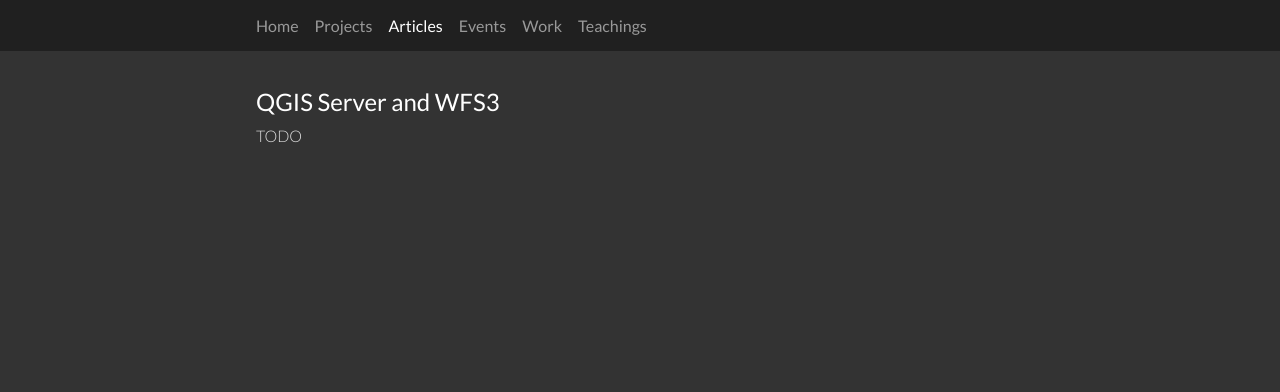
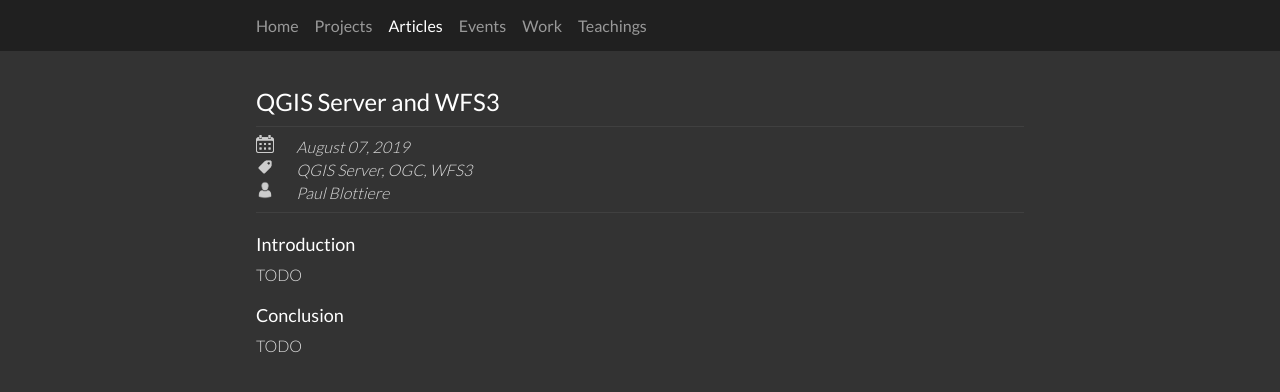
Before and after one commit to pblottiere/pblottiere.github.io, a Jekyll site: the page built from _posts/2019-08-07-wfs3.md, in a window 1280 px wide. Shown: the top 392 px of the page. Built offline with Jekyll 4.4.1, drawn with Linux system fonts in a browser that asks for light colours; comment, search, counter and statistics services are not loaded.

Commit message:
Add header

```diff
--- a/_posts/2019-08-07-wfs3.md
+++ b/_posts/2019-08-07-wfs3.md
@@ -6,4 +6,28 @@ active: Articles
 
 # QGIS Server and WFS3
 
+<hr>
+{:.post-icon}
+![date]({{ site.baseurl }}/images/posts/calendar.png){:width="18px"} &emsp; *August 07, 2019*
+
+{:.post-icon}
+![tags]({{ site.baseurl }}/images/posts/tag.png){:width="18px"} &emsp; *QGIS Server, OGC, WFS3*
+
+{:.post-icon}
+![avatar]({{ site.baseurl }}/images/posts/avatar.png){:width="18px"} &emsp; *Paul Blottiere*
+<hr>
+
+
+## Introduction
+
 TODO
+
+
+## Conclusion
+
+TODO
+
+<br/>
+<br/>
+<br/>
+<br/>
```
